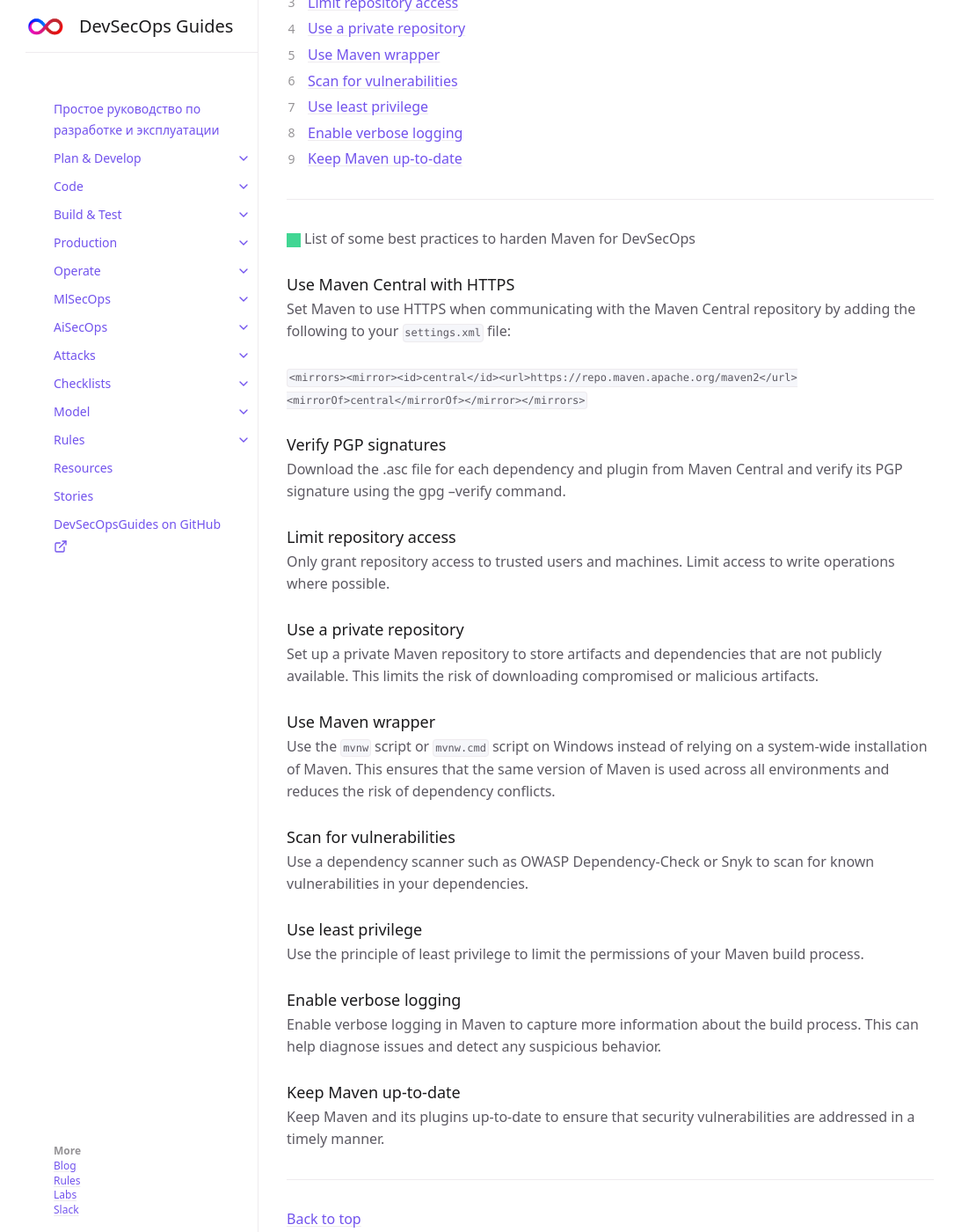
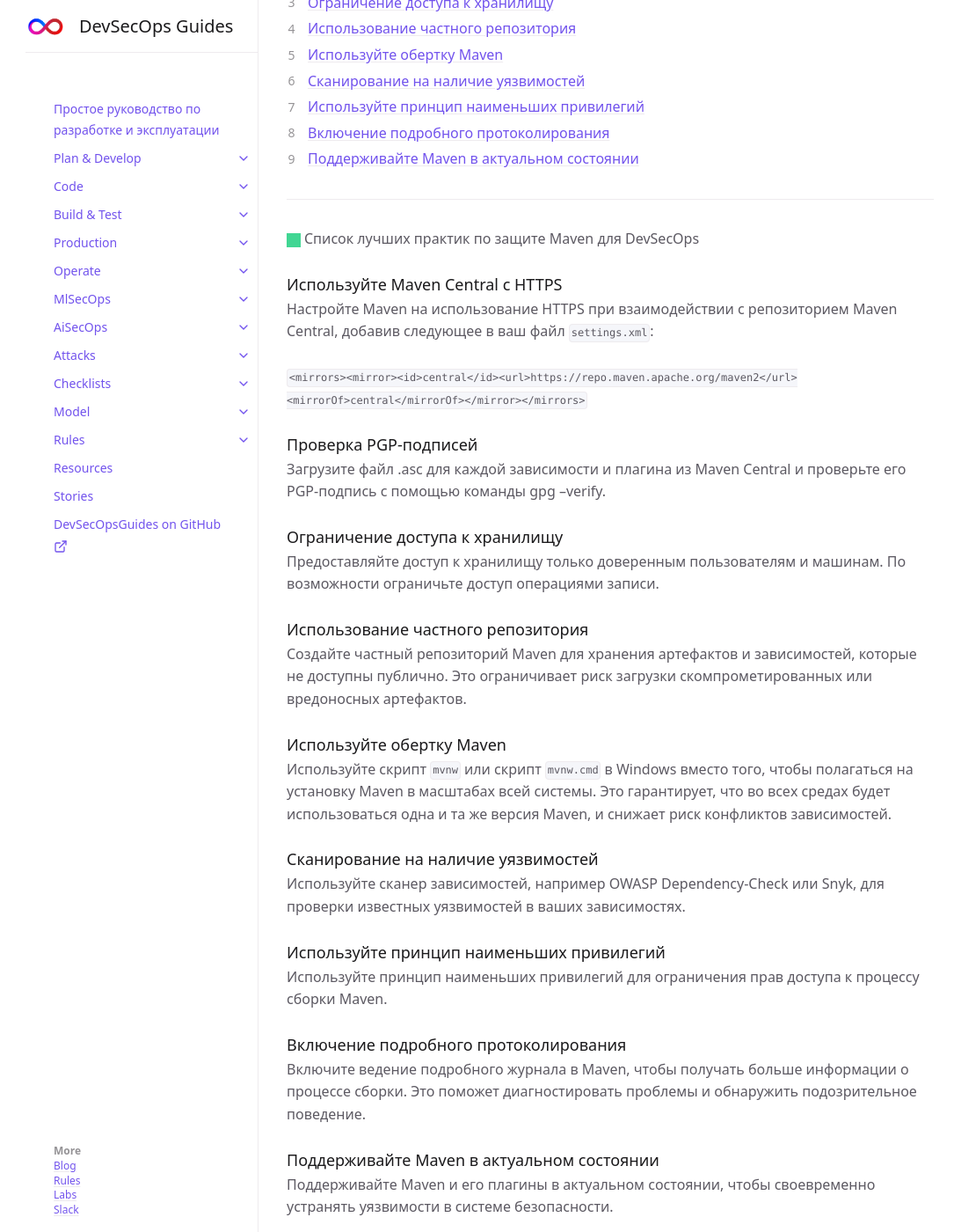
Before and after one commit to 2artem2/Work-Stuff, a Jekyll site: the page built from docs/checklists/maven.md, in a window 1280 px wide and 1400 px high, scrolled down 306 px. Shown: the whole window at 88% size, without its empty margins (78-1163 px from the left). Built offline with Jekyll 4.4.1, drawn with Linux system fonts in a browser that asks for light colours; our own code applies the rules of GitHub Pages for plain Markdown files; some of the changed text lies outside the part shown.

Commit message:
maven.md

```diff
--- a/docs/checklists/maven.md
+++ b/docs/checklists/maven.md
@@ -4,7 +4,7 @@ title: Maven
 parent: Checklists
 ---
 
-# Maven Hardening for DevSecOps
+# Усиление Maven для DevSecOps
 {: .no_toc }
 
 ## Table of contents
@@ -15,54 +15,54 @@ parent: Checklists
 
 ---
 
-<span class="d-inline-block p-2 mr-1 v-align-middle bg-green-000"></span>List of some best practices to harden Maven for DevSecOps
+<span class="d-inline-block p-2 mr-1 v-align-middle bg-green-000"></span>Список лучших практик по защите Maven для DevSecOps
 
 
-### Use Maven Central with HTTPS
+### Используйте Maven Central с HTTPS
 
-Set Maven to use HTTPS when communicating with the Maven Central repository by adding the following to your `settings.xml` file:<br><br>`<mirrors><mirror><id>central</id><url>https://repo.maven.apache.org/maven2</url><mirrorOf>central</mirrorOf></mirror></mirrors>`
+Настройте Maven на использование HTTPS при взаимодействии с репозиторием Maven Central, добавив следующее в ваш файл `settings.xml`:<br><br>`<mirrors><mirror><id>central</id><url>https://repo.maven.apache.org/maven2</url><mirrorOf>central</mirrorOf></mirror></mirrors>`
 
 
 
-### Verify PGP signatures
+### Проверка PGP-подписей
 
 
-Download the .asc file for each dependency and plugin from Maven Central and verify its PGP signature using the gpg --verify command.
+Загрузите файл .asc для каждой зависимости и плагина из Maven Central и проверьте его PGP-подпись с помощью команды gpg --verify.
 
 
-### Limit repository access
+### Ограничение доступа к хранилищу
 
-Only grant repository access to trusted users and machines. Limit access to write operations where possible.
+Предоставляйте доступ к хранилищу только доверенным пользователям и машинам. По возможности ограничьте доступ операциями записи.
 
 
 
-### Use a private repository
+### Использование частного репозитория
 
-Set up a private Maven repository to store artifacts and dependencies that are not publicly available. This limits the risk of downloading compromised or malicious artifacts.
+Создайте частный репозиторий Maven для хранения артефактов и зависимостей, которые не доступны публично. Это ограничивает риск загрузки скомпрометированных или вредоносных артефактов.
 
 
-### Use Maven wrapper
+### Используйте обертку Maven
 
-Use the `mvnw` script or `mvnw.cmd` script on Windows instead of relying on a system-wide installation of Maven. This ensures that the same version of Maven is used across all environments and reduces the risk of dependency conflicts.
+Используйте скрипт `mvnw` или скрипт `mvnw.cmd` в Windows вместо того, чтобы полагаться на установку Maven в масштабах всей системы. Это гарантирует, что во всех средах будет использоваться одна и та же версия Maven, и снижает риск конфликтов зависимостей.
 
 
-### Scan for vulnerabilities
+### Сканирование на наличие уязвимостей
 
-Use a dependency scanner such as OWASP Dependency-Check or Snyk to scan for known vulnerabilities in your dependencies.
+Используйте сканер зависимостей, например OWASP Dependency-Check или Snyk, для проверки известных уязвимостей в ваших зависимостях.
 
 
-### Use least privilege
+### Используйте принцип наименьших привилегий
 
-Use the principle of least privilege to limit the permissions of your Maven build process.
+Используйте принцип наименьших привилегий для ограничения прав доступа к процессу сборки Maven.
 
 
 
-### Enable verbose logging
+### Включение подробного протоколирования
 
-Enable verbose logging in Maven to capture more information about the build process. This can help diagnose issues and detect any suspicious behavior.
+Включите ведение подробного журнала в Maven, чтобы получать больше информации о процессе сборки. Это поможет диагностировать проблемы и обнаружить подозрительное поведение.
 
 
 
-### Keep Maven up-to-date
+### Поддерживайте Maven в актуальном состоянии
 
-Keep Maven and its plugins up-to-date to ensure that security vulnerabilities are addressed in a timely manner.
+Поддерживайте Maven и его плагины в актуальном состоянии, чтобы своевременно устранять уязвимости в системе безопасности.
```
